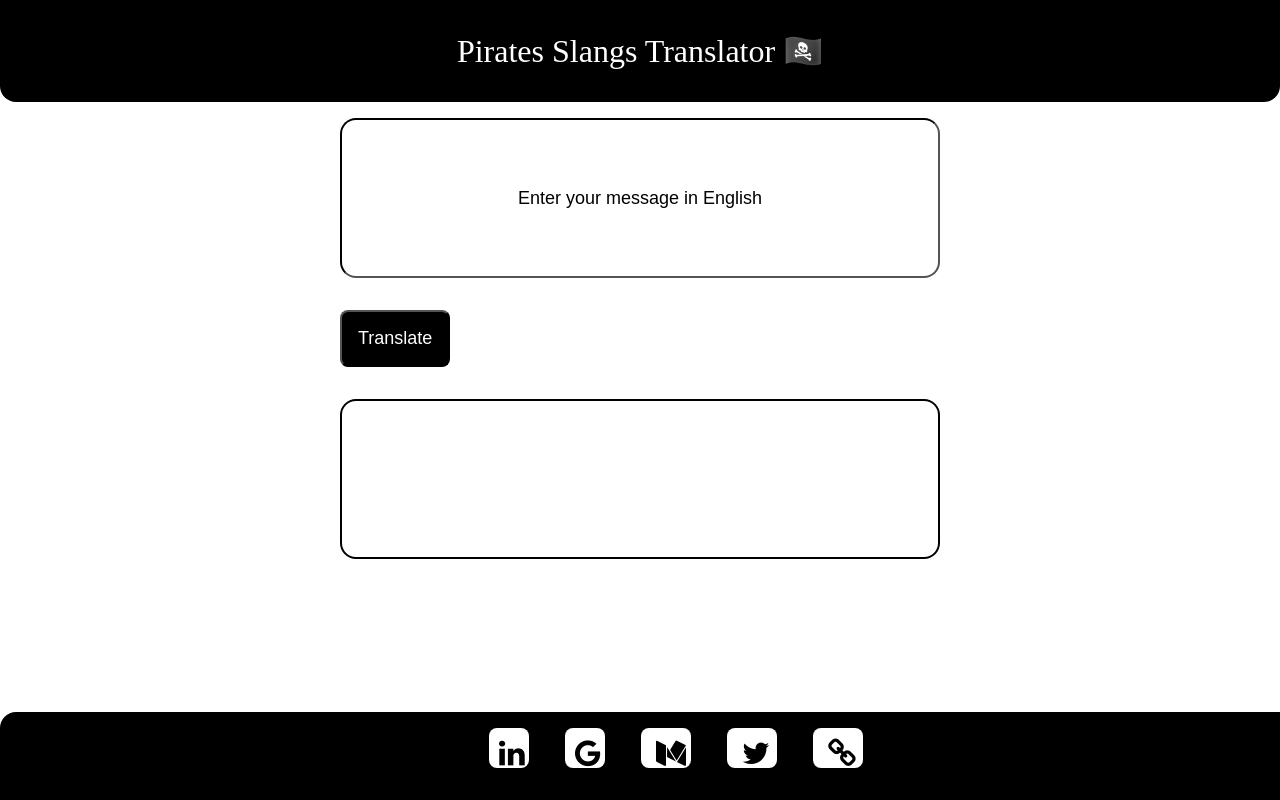
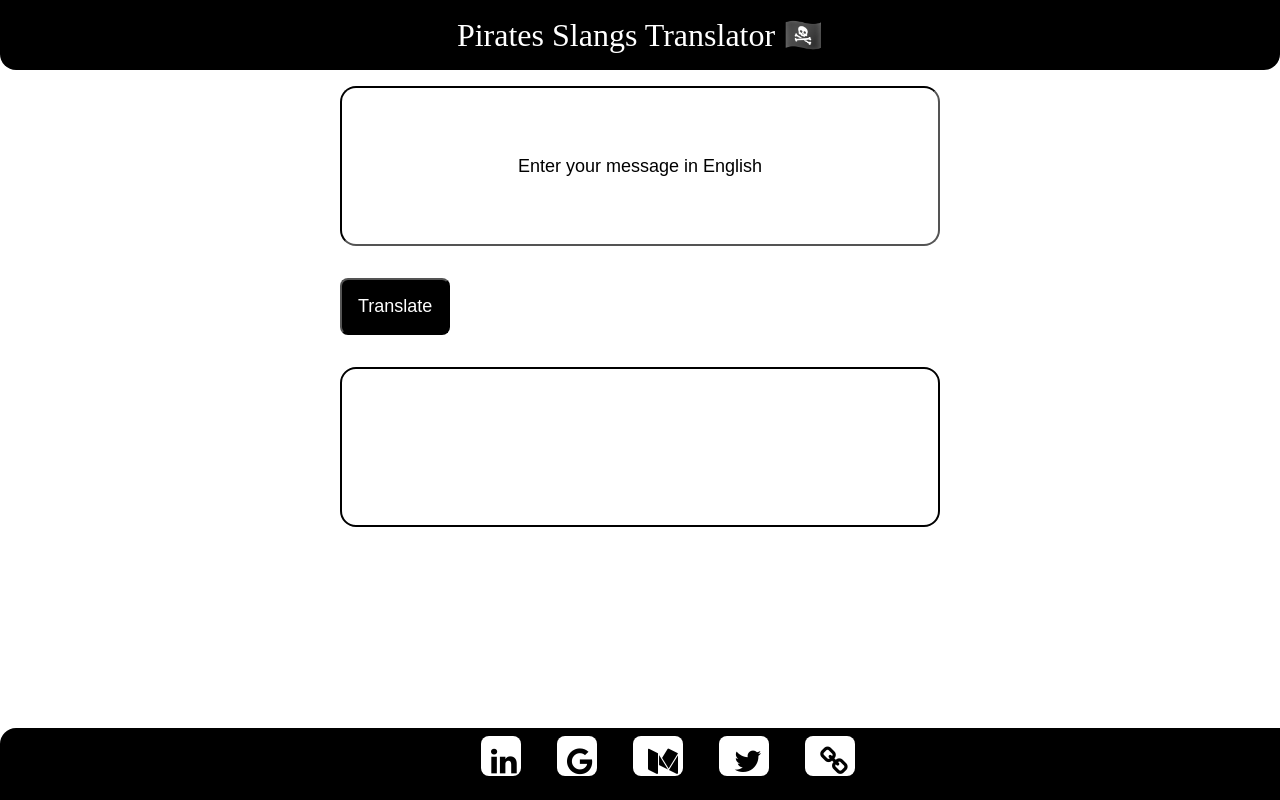
Before and after one commit to aakankshadhurandhar/Translation-app-js, a plain HTML site: page index.html in a window 1280 px wide. Drawn offline with Linux system fonts and the light colour scheme.

Commit message:
Updated readme

```diff
--- a/index.html
+++ b/index.html
@@ -13,7 +13,7 @@
 
 <body>
     <nav>
-        <div style="font-size: 2rem;padding: 2rem;">Pirates Slangs Translator 🏴‍☠️ </div>
+        <div style="font-size: 2rem;padding: 1rem;">Pirates Slangs Translator 🏴‍☠️ </div>
     </nav>
     <main>
         <input type="text" placeholder="Enter your message in English" id="txt-input">
--- a/style.css
+++ b/style.css
@@ -68,6 +68,7 @@ main {
     border: 2px solid black;
     margin-top: 2rem;
     border-radius: 1rem;
+    text-align: center;
 
 
 }
@@ -78,7 +79,7 @@ footer {
     position: fixed;
     bottom: 0;
     width: 100%;
-    padding: 1rem;
+    padding: .5rem;
     background-color: black;
     text-align: center;
 
@@ -167,3 +168,5 @@ footer .fa-link {
     margin-left: 2rem;
     border-radius: 0.5rem;
 }
+
+@media
```
Also changed, not shown: 1 other file.
